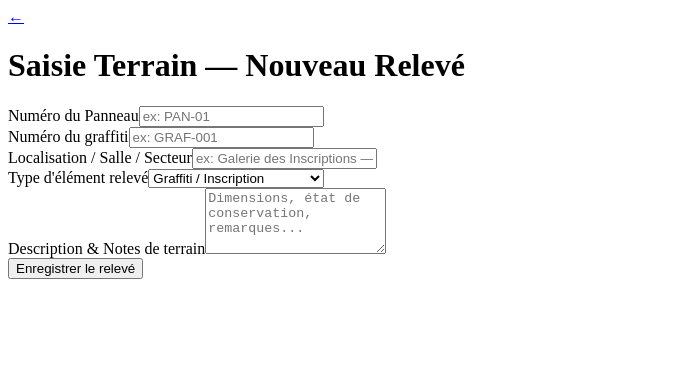
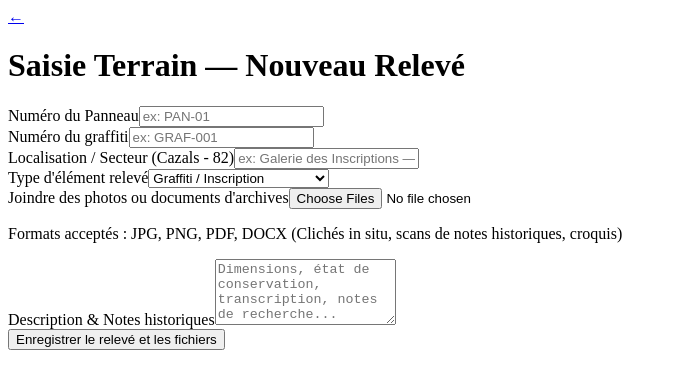
Before and after one commit to Bernadou1914/grotte-bernadou-archives, a Next.js app: page /saisie in a window 1280 px wide. Shown: the top 388 px of the page, without its empty margins (0-677 px from the left). Built offline with nearby package versions, Linux system fonts and the light colour scheme.

Commit message:
Update form labels and file upload section

```diff
--- a/app/saisie/page.tsx
+++ b/app/saisie/page.tsx
@@ -27,7 +27,7 @@ export default function SaisiePage() {
           </div>
 
           <div>
-            <label className="block text-sm font-medium mb-1">Localisation / Salle / Secteur</label>
+            <label className="block text-sm font-medium mb-1">Localisation / Secteur (Cazals - 82)</label>
             <input type="text" placeholder="ex: Galerie des Inscriptions — Paroi Est" className="w-full p-2 border border-[#D8C7B3] rounded-md bg-white" />
           </div>
 
@@ -37,17 +37,33 @@ export default function SaisiePage() {
               <option>Graffiti / Inscription</option>
               <option>Panneau complet</option>
               <option>Tracé charbon / Signature</option>
-              <option>Autre vestige</option>
+              <option>Document d'archive / Scan</option>
             </select>
           </div>
 
+          {/* Zone de téléchargement de documents et photos */}
+          <div className="border-2 border-dashed border-[#D8C7B3] p-4 rounded-xl text-center bg-white/50 space-y-2">
+            <label className="block text-sm font-medium text-[#2C221E]">
+              Joindre des photos ou documents d'archives
+            </label>
+            <input
+              type="file"
+              multiple
+              accept="image/*,.pdf,.doc,.docx"
+              className="text-sm text-[#7A6B5D] file:mr-4 file:py-2 file:px-4 file:rounded-lg file:border-0 file:text-sm file:font-semibold file:bg-[#8C4327] file:text-white hover:file:bg-[#73351E] cursor-pointer"
+            />
+            <p className="text-xs text-[#7A6B5D]">
+              Formats acceptés : JPG, PNG, PDF, DOCX (Clichés in situ, scans de notes historiques, croquis)
+            </p>
+          </div>
+
           <div>
-            <label className="block text-sm font-medium mb-1">Description & Notes de terrain</label>
-            <textarea rows={4} placeholder="Dimensions, état de conservation, remarques..." className="w-full p-2 border border-[#D8C7B3] rounded-md bg-white" />
+            <label className="block text-sm font-medium mb-1">Description & Notes historiques</label>
+            <textarea rows={4} placeholder="Dimensions, état de conservation, transcription, notes de recherche..." className="w-full p-2 border border-[#D8C7B3] rounded-md bg-white" />
           </div>
 
           <button type="submit" className="w-full bg-[#8C4327] hover:bg-[#73351E] text-white py-3 rounded-lg font-medium shadow-sm transition-colors">
-            Enregistrer le relevé
+            Enregistrer le relevé et les fichiers
           </button>
         </form>
       </div>
```
